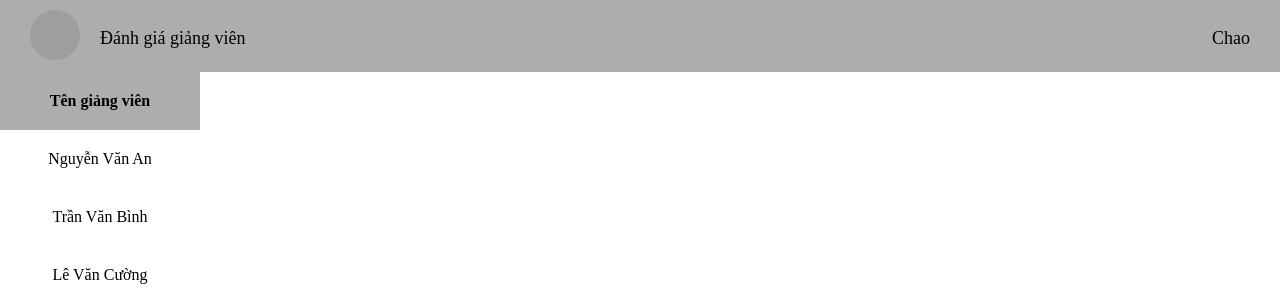
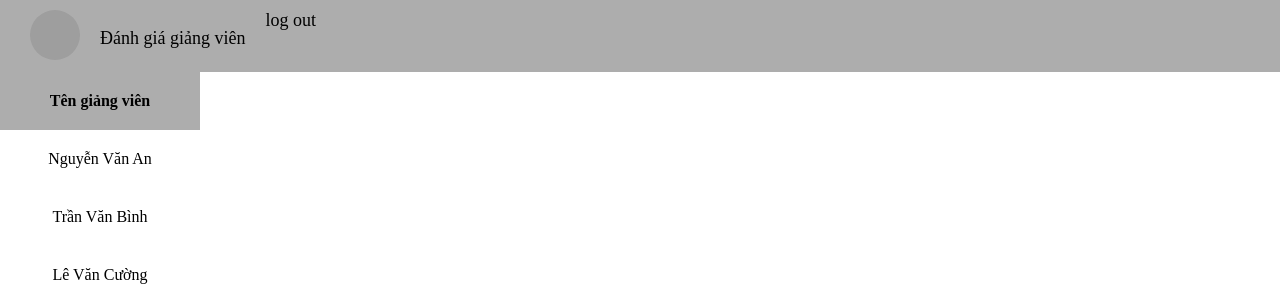
Before and after one commit to LacNac/Dang-gia, a Flask app: page /giang_vien/ in a window 1280 px wide. Shown: the top 300 px of the page. Run offline with Flask 3, Linux system fonts and the light colour scheme; data comes from the database, SQL or seed files in the repository; grey boxes are pictures that could not be loaded.

Commit message:
Add logout link to header in base.html
Added a logout link to the header section.

```diff
--- a/Đánh giá giảng viên/Templates/base.html
+++ b/Đánh giá giảng viên/Templates/base.html
@@ -13,7 +13,7 @@
               <div id="logo">
                      <img src="https://s.yimg.com/fz/api/res/1.2/9FsGW0wA7u6GgUpWj4hscQ--~C/YXBwaWQ9c3JjaGRkO2ZpPWZpbGw7aD00MTI7cHhvZmY9NTA7cHlvZmY9MTAwO3E9ODA7c3M9MTt3PTM4OA--/https://i.pinimg.com/736x/c8/cc/68/c8cc6816a2448d0a03a5e46e932ce7a9.jpg" alt="Logo">
                      <p><a href="{{ url_for('gv.giang_vien') }}">Đánh giá giảng viên </a></p>
-                     <p class="wc">Chao {{ Guest }}</p>
+                     <a href="/">log out</a>
               </div>
 
 
```
